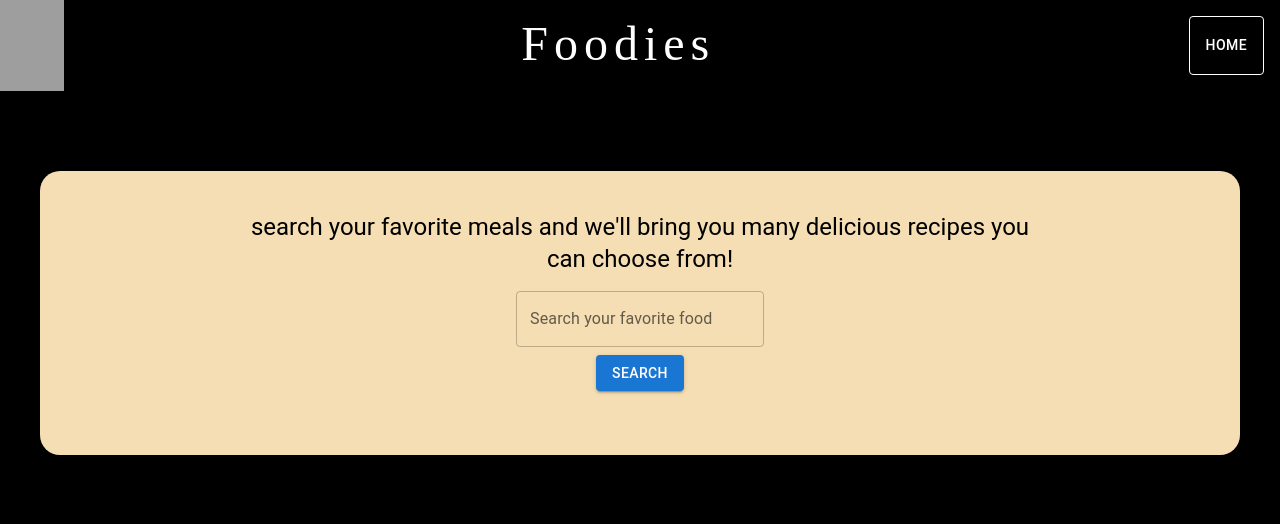
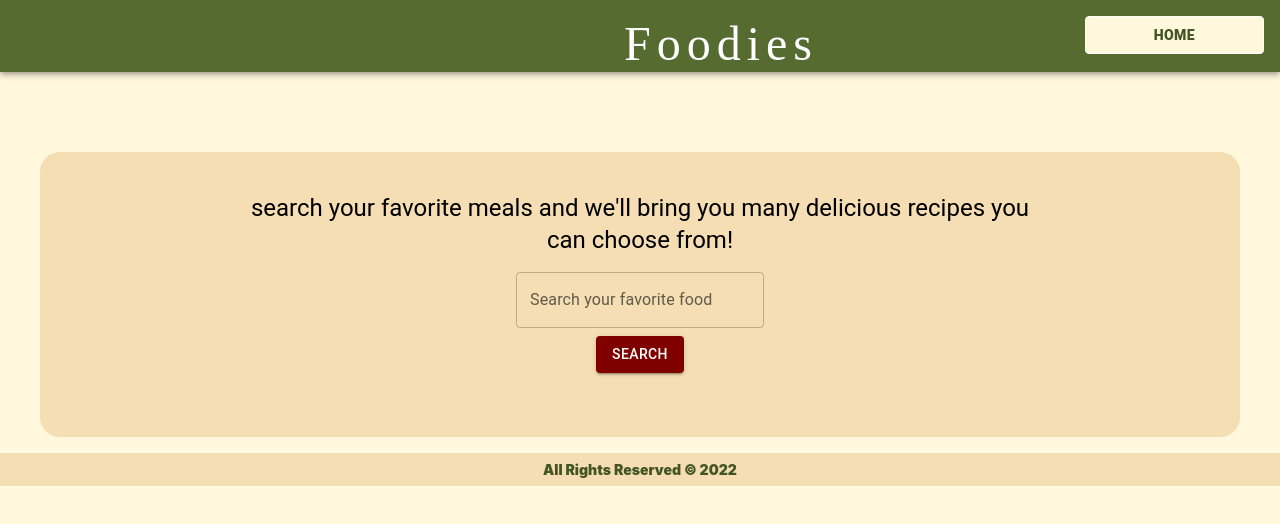
Before and after one commit to devMenna/foodies-app, a React (Create React App) app: page / in a window 1280 px wide. Shown: the top 524 px of the page. Built offline with nearby package versions, Linux system fonts and the light colour scheme; grey boxes are pictures that could not be loaded; a web font is replaced by a local one.

Commit message:
updating color palette of the app

```diff
--- a/src/App.js
+++ b/src/App.js
@@ -1,7 +1,8 @@
 import HomePage from "./features/homePage/HomePage";
 import RecipeDetails from "./features/recipes-details/RecipeDetails";
 import { Routes, Route } from "react-router-dom"
-import Navbar from "./Navbar";
+import Navbar from "./Components/Navbar";
+import Footer from "./Components/Footer";
 
 
 function App() {
@@ -12,7 +13,7 @@ function App() {
         <Route path="/" element={ <HomePage/> } />
         <Route path="recipe/:id" element={ <RecipeDetails/> } />
       </Routes>
-
+    <Footer />
     </div>
   );
 }
--- /dev/null
+++ b/src/Components/Footer.js
@@ -0,0 +1,10 @@
+import { Box } from '@mui/system'
+import React from 'react'
+
+const Footer = () => {
+  return (
+    <Box sx={{backgroundColor: 'wheat', color: '#435425', fontWeight: '900', fontSize: '1.1vw', left: '0', bottom: '0',mt:2, mb:0.5, width: '99', textAlign: 'center' , padding: 1}}>All Rights Reserved © 2022</Box>
+  )
+}
+
+export default Footer
--- /dev/null
+++ b/src/Components/Navbar.js
@@ -0,0 +1,20 @@
+import { AppBar, Button, Typography } from '@mui/material'
+import React from 'react'
+
+const Navbar = () => {
+  return (
+      <AppBar position="static" sx={{backgroundColor: '#556B2F', display: 'flex', flexDirection: 'row', justifyContent: 'space-between'} }>
+
+          <Typography variant='h3' className='name' sx={{paddingTop: 2, marginLeft: 78}}>
+            Foodies
+          </Typography>
+
+          <Button href='/' sx={{ padding: 2, border: '0.5px solid white'  , m: 2, height: '3vw',
+    width: '14vw', backgroundColor: '#FFF8DC',color: '#435425', fontWeight: '900', fontSize: '1.1vw',}} >
+          Home
+          </Button>
+        </AppBar>
+  )
+}
+
+export default Navbar
--- a/src/Navbar.js
+++ /dev/null
@@ -1,23 +0,0 @@
-import { AppBar, Button, Typography } from '@mui/material'
-import React from 'react'
-
-const Navbar = () => {
-  return (
-      <AppBar position="static" sx={{backgroundColor: 'black', display: 'flex', flexDirection: 'row', justifyContent: 'space-between'} }>
-      <img src="https://images.freecreatives.com/wp-content/uploads/2016/04/script-Lettering-Logo-Design.jpg"
-         alt="logo"
-         width={'5%'}
-          />
-
-          <Typography variant='h3' className='name' sx={{paddingTop: 2}}>
-            Foodies
-          </Typography>
-
-          <Button href='/' sx={{color: 'white', padding: 2, border: '0.5px solid white'  , m: 2}} >
-          Home
-          </Button>
-        </AppBar>
-  )
-}
-
-export default Navbar
--- a/src/features/homePage/SearchForm.js
+++ b/src/features/homePage/SearchForm.js
@@ -72,7 +72,7 @@ const SearchForm = () => {
             flexDirection="column"
             alignItems="center" >
             <TextField id="search-bar" label="Search your favorite food" variant="outlined" sx={{ mb: 1 }} value={input} onChange={handleChange} />
-            <Button variant="contained" type='submit'>Search</Button>
+            <Button variant="contained" type='submit' className='search' sx={{backgroundColor: 'maroon' }}>Search</Button>
             </Box>
         </form>
         <Box display='flex' justifyContent='center' my={2}>
--- a/src/features/recipes-details/RecipeDetails.js
+++ b/src/features/recipes-details/RecipeDetails.js
@@ -69,6 +69,9 @@ const RecipeDetails = () => {
       Back
   </Button>
   </Container>
+
+
+
   </Container>
   )
 }
--- a/src/index.css
+++ b/src/index.css
@@ -7,7 +7,7 @@ body {
     sans-serif;
   -webkit-font-smoothing: antialiased;
   -moz-osx-font-smoothing: grayscale;
-  background-color: black;
+  background-color: #FFF8DC;
 }
 
 code {
@@ -32,3 +32,7 @@ a{
   color: whitesmoke;
   border: none !important;
 }
+
+.search:hover{
+  background-color: rgb(102, 1, 1) !important;
+}
```
